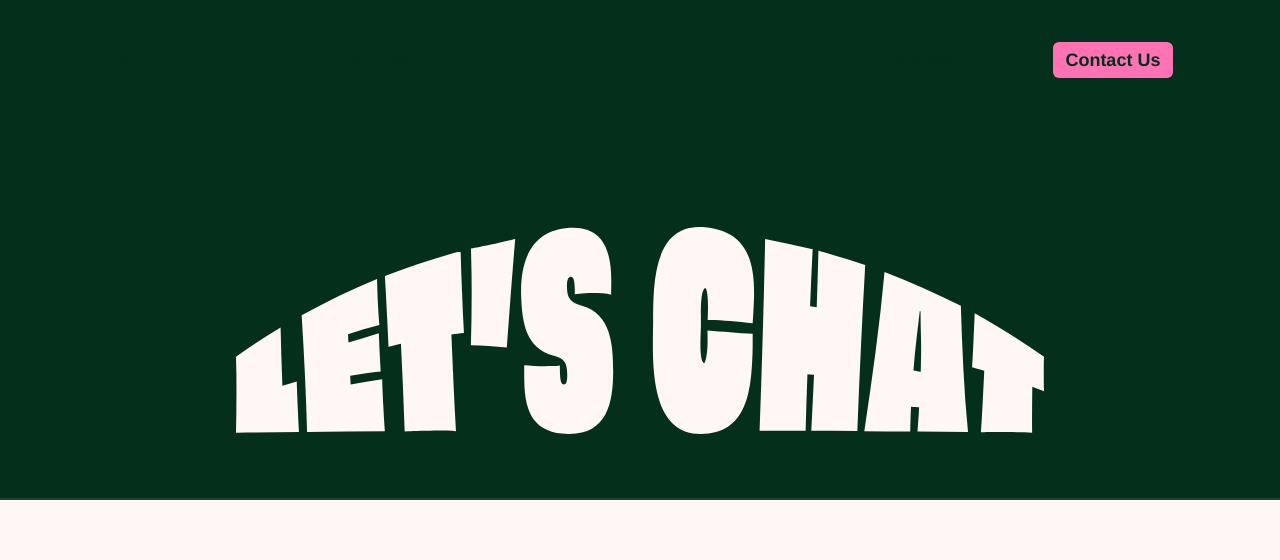
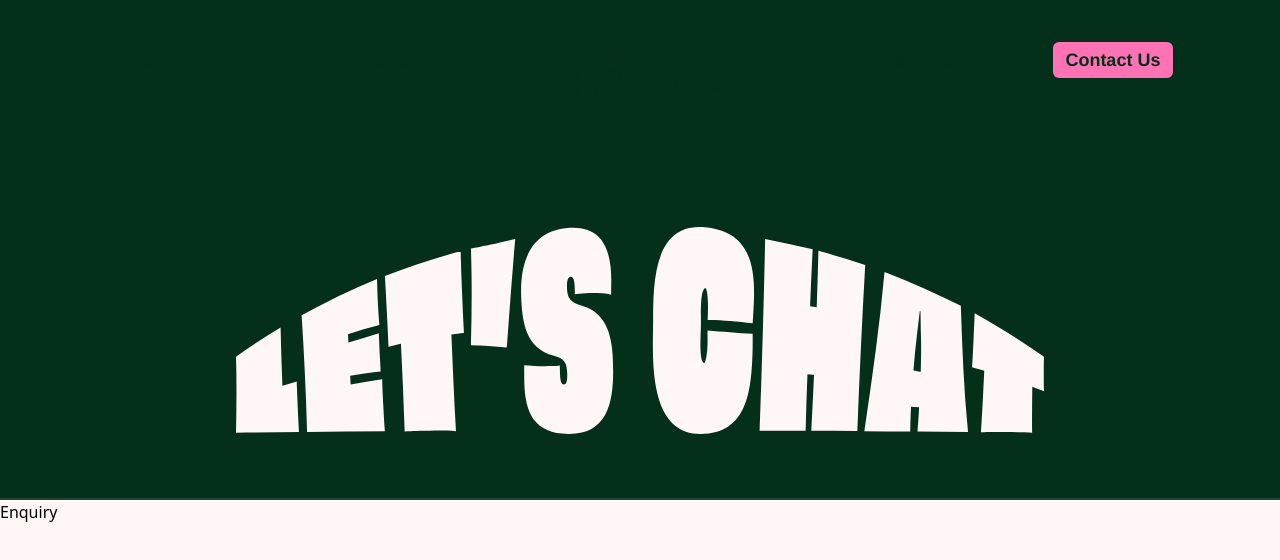
Before and after one commit to anoopraju31/eat-curious, a Next.js app: page /contact in a window 1280 px wide. Shown: the top 560 px of the page. Built offline with nearby package versions, Linux system fonts and the light colour scheme; a web font is replaced by a local one.

Commit message:
Contact Page: Enquiry Section - initial

```diff
--- a/src/app/contact/page.tsx
+++ b/src/app/contact/page.tsx
@@ -1,9 +1,13 @@
-import { Hero } from './sections'
+import { Enquiry, Hero } from './sections'
 
 export default function ContactPage() {
 	return (
 		<div className='h-[300vh] '>
 			<Hero />
+
+			<main className='w-full mx-auto'>
+				<Enquiry />
+			</main>
 		</div>
 	)
 }
--- /dev/null
+++ b/src/app/contact/sections/Enquiry.tsx
@@ -0,0 +1,7 @@
+import React from 'react'
+
+const Enquiry = () => {
+	return <div>Enquiry</div>
+}
+
+export default Enquiry
--- a/src/app/contact/sections/index.ts
+++ b/src/app/contact/sections/index.ts
@@ -1 +1,2 @@
 export { default as Hero } from './Hero'
+export { default as Enquiry } from './Enquiry'
```
